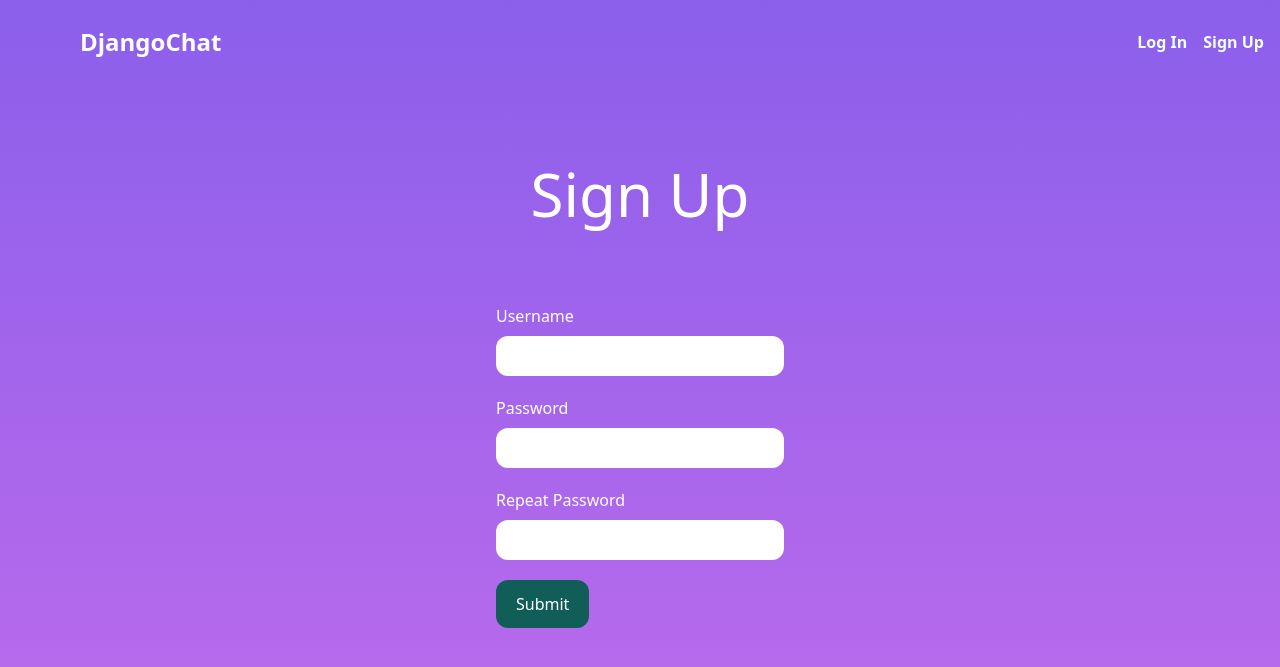
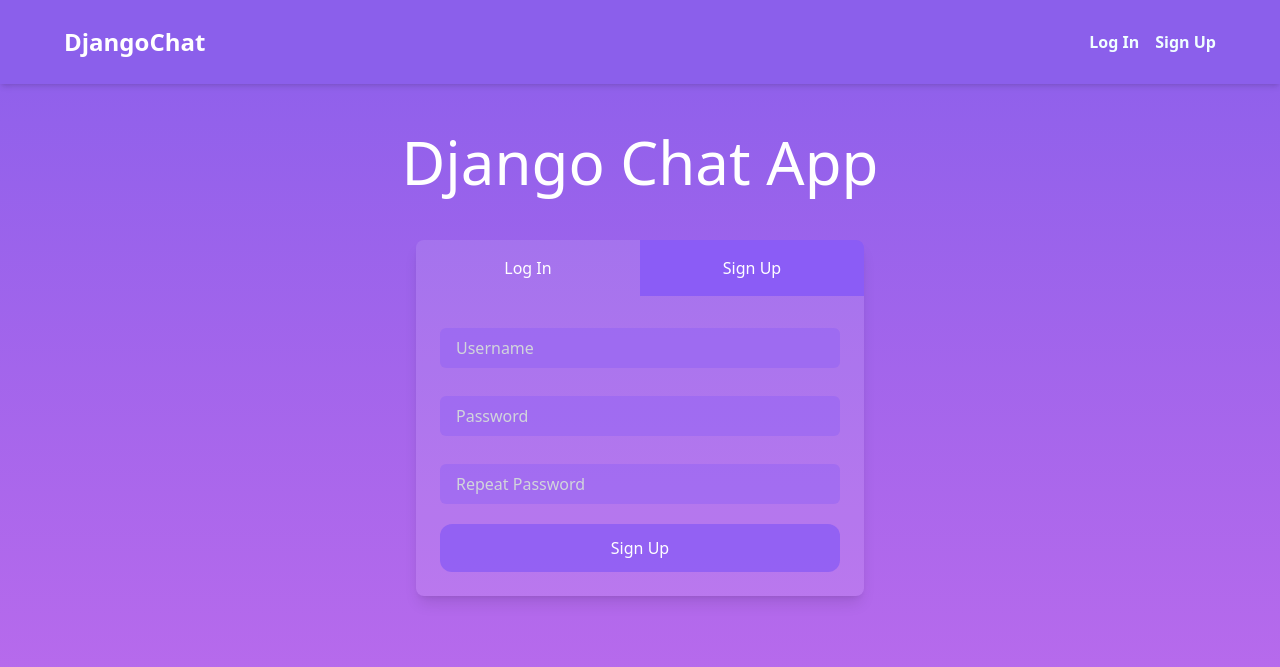
Before and after one commit to vedansh-kawadkar/django-chat-app, a Django app: page /signup/ in a window 1280 px wide. Shown: the top 667 px of the page. Run offline with Django 4.2, Linux system fonts and the light colour scheme; some libraries are stand-ins or nearby versions.

Commit message:
Login/Signup Pages

```diff
--- a/djangochat/core/static/core/base.css
+++ b/djangochat/core/static/core/base.css
@@ -6,7 +6,6 @@ body {
 #app-name {
     color: white;
     font-size: x-large;
-    margin-left: 4rem;
     font-weight: bolder;
 }
 
@@ -14,17 +13,7 @@ nav {
     display: flex;
     align-items: center;
     justify-content: space-between;
-    padding-left: 1rem;
-    padding-right: 1rem;
-    padding-top: 1.5rem;
-    padding-bottom: 1.5rem;
-    background-color: transparent;
     color: azure;
-}
-
-a:hover,
-a:active{
-    color:#d2d5d5;
 }
 
 #user-buttons {
--- a/djangochat/core/templates/core/base.html
+++ b/djangochat/core/templates/core/base.html
@@ -17,9 +17,9 @@
     </style>
 </head>
 <body>
-    <nav>
+    <nav class="px-16 py-6 bg-[#8b5feb] shadow-inner shadow-md">
         <div id="app-name">
-            <a href="/" >DjangoChat</a>
+            <a href="/">DjangoChat</a>
         </div>
 
         <div class="flex items-center space-x-4" id="user-buttons">
@@ -49,6 +49,11 @@
     </div>
 
     <button class="openbtn" onclick="openNav()">☰</button>
+
+    {% else %}
+    <div class="mx-auto md:max-w-6xl max-w-md space-y-4 md:space-y-12 my-12">
+        <h1 class="text-3xl lg:text-6xl text-white text-center">Django Chat App</h1>
+    </div>
     {% endif %}
 
     {% block content %}
--- a/djangochat/core/templates/core/frontpage.html
+++ b/djangochat/core/templates/core/frontpage.html
@@ -6,8 +6,8 @@
 {% block css_files %} <link rel="stylesheet" href="{% static 'core/frontpage.css' %}"> {% endblock %}
 
 {% block content %}
-<div class="frontpage-heading">
-    <h1 class="text-3xl lg:text-6xl text-white">Django Chat App</h1>
+<div class="mx-auto md:max-w-6xl max-w-md space-y-4 md:space-y-12 mt-4">
+	<p class="text-white">Welcome to Django Chat App. This is a simple chat application built with Django and Django Channels. You can create a room and invite your friends to join the room. You can also join a public room and chat with other users. </p>
 </div>
 
 {% if request.user.is_authenticated %}
--- a/djangochat/core/templates/core/signup.html
+++ b/djangochat/core/templates/core/signup.html
@@ -3,37 +3,49 @@
 {% block title %}Sign Up | {% endblock %}
 
 {% block content %}
-<div class="p-10 lg:p-20 text-center">
-    <h1 class="text-3xl lg:text-6xl text-white">Sign Up</h1>
+<div class="max-w-md mx-auto rounded-lg overflow-hidden shadow-lg">
+    <div class="grid grid-cols-2">
+        <a href="/login/" id="signup">
+            <div class="text-center w-full cursor-pointer py-4 text-white bg-white bg-opacity-10 hover:bg-opacity-15  transition-all duration-200">Log In</div>
+        </a>
+      <div class="text-center w-full py-4 text-white bg-violet-500">Sign Up</div>
     </div>
+    <form action="/signup/" method="post" class="max-w-md p-6 mx-auto bg-white bg-opacity-10">
+        {% csrf_token %}
+        <input
+          type="text"
+          name="username"
+          class="w-full mb-5 mt-2 px-4 py-2 rounded-md bg-violet-500 bg-opacity-40 transition-all duration-200 outline-none focus:bg-opacity-60 focus:outline-none placeholder:text-gray-300"
+          placeholder="Username"
+          />
 
-<form action="/signup/" method="post" class="lg:w-1/4 px-4 mx-auto">
-    {% csrf_token %}
-    <div class="mb-5">
-        <label for="" class="text-white">Username</label>
-        <input type="text" name="username" class="w-full mt-2 px-4 py-2 rounded-xl">
-    </div>
+          <input
+          type="password"
+          name="password1"
+          class="w-full mb-5 mt-2 px-4 py-2 rounded-md bg-violet-500 bg-opacity-40 transition-all duration-200 outline-none focus:bg-opacity-60 focus:outline-none placeholder:text-gray-300"
+          placeholder="Password"
+          />
 
-    <div class="mb-5">
-        <label for="" class="text-white">Password</label>
-        <input type="password" name="password1" class="w-full mt-2 px-4 py-2 rounded-xl">
-    </div>
-
-    <div class="mb-5">
-        <label for="" class="text-white">Repeat Password</label>
-        <input type="password" name="password2" class="w-full mt-2 px-4 py-2 rounded-xl">
-    </div>
+          <input
+          type="password"
+          name="password2"
+          class="w-full mb-5 mt-2 px-4 py-2 rounded-md bg-violet-500 bg-opacity-40 transition-all duration-200 outline-none focus:bg-opacity-60 focus:outline-none placeholder:text-gray-300"
+          placeholder="Repeat Password"
+          />
 
         {% if form.errors %}
             {% for field in form %}
                 {% for error in field.errors %}
-                <div class="mb-5 p-4 rounded-xl bg-red-400 text-white border-white">
+                    <div class="p-4 mb-5 rounded-xl bg-violet-500 bg-opacity-60 text-white border-violet-500 border-2">
                         <p>{{ error|escape }}</p>
                     </div>
                 {% endfor %}
             {% endfor %}
         {% endif %}
 
-    <button class="px-5 py-3 rounded-xl text-white bg-teal-800 hover:bg-teal-700">Submit</button>
+        <button class="bg-violet-500 bg-opacity-80 hover:bg-opacity-100 transition-all duration-200 w-full text-center px-5 py-3 rounded-xl text-white">
+            Sign Up
+          </button>
     </form>
+  </div>
 {% endblock %}
```
Also changed, not shown: djangochat/core/templates/core/login.html (+25 -18 lines). Lines whose indentation alone changed are shown as unchanged.
